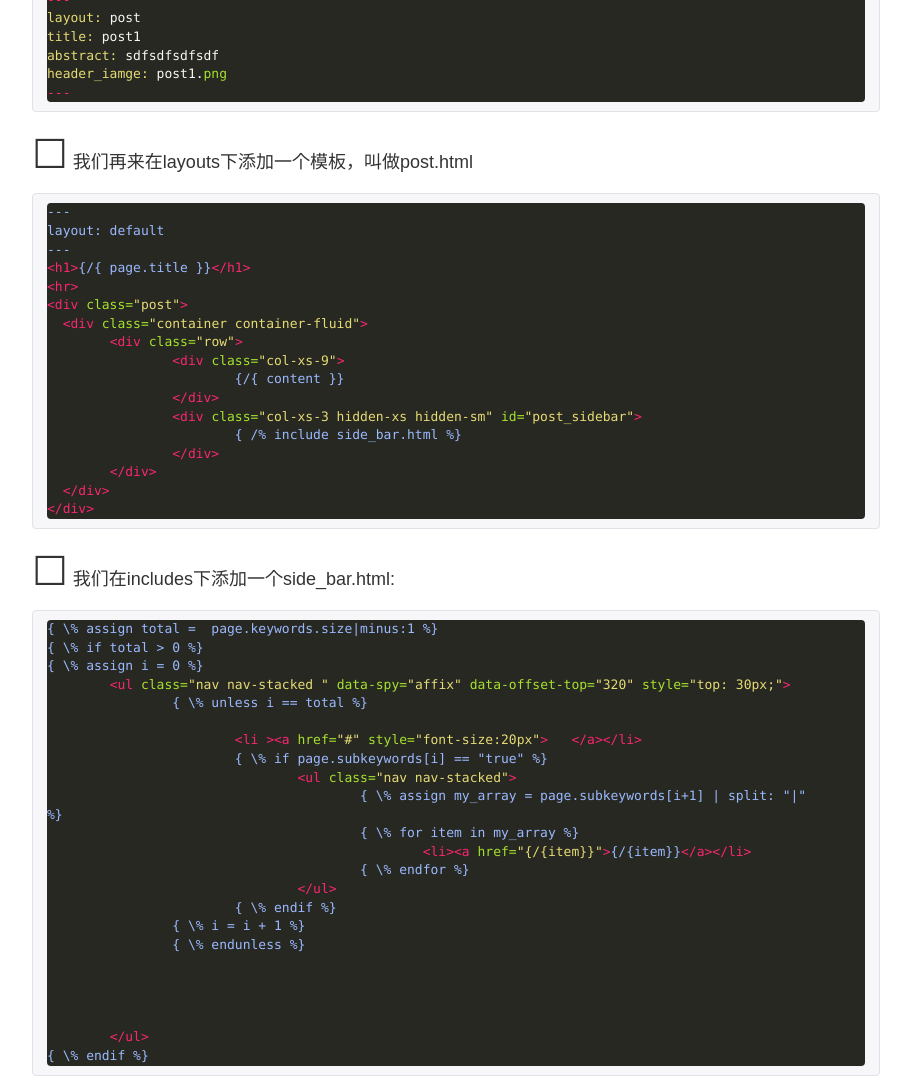
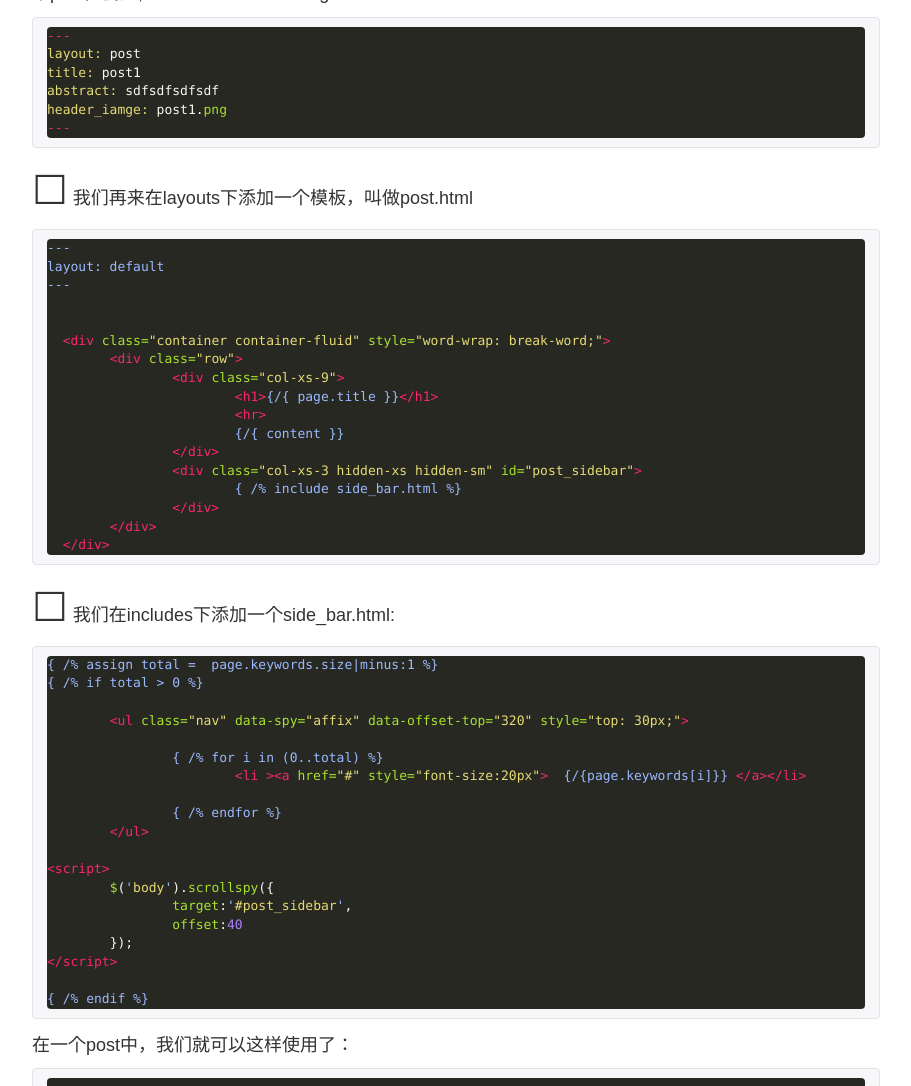
Before and after one commit to unfashionable/YichaoOU.github.io, a Jekyll site: the page built from tutorials/web_design/_posts/2016-07-20-jekyll-blog.md, in a window 1280 px wide and 1400 px high, scrolled down 5597 px, cut to the strip 0-1086 px from the top of the window. Shown: the whole strip, without its empty margins (38-949 px from the left). Built offline with Jekyll 4.4.1, drawn with Linux system fonts in a browser that asks for light colours; some of the changed text lies outside the part shown.

Commit message:
jekyll post

```diff
--- a/tutorials/web_design/_posts/2016-07-20-jekyll-blog.md
+++ b/tutorials/web_design/_posts/2016-07-20-jekyll-blog.md
@@ -24,6 +24,8 @@ todo: <span class="label label-danger">TO DO</span>
 > git clone https://github.com/pokemon-liyc/pokemon-liyc.github.io.git
 
 {{page.check}} 现在，用ST3打开你的网站文件夹，我们来新建几个文件夹，分别是：
+
+css, image, js 可以直接从上节课的目录中copy过来
 
 > _layouts
 >
@@ -273,12 +275,13 @@ header_iamge: post1.png
 ---
 layout: default
 ---
-<h1>{/{ page.title }}</h1>
-<hr>
-<div class="post">
-  <div class="container container-fluid">
+
+
+  <div class="container container-fluid" style="word-wrap: break-word;">
   	<div class="row">
   		<div class="col-xs-9">
+  			<h1>{/{ page.title }}</h1>
+  			<hr>
   			{/{ content }}
   		</div>
   		<div class="col-xs-3 hidden-xs hidden-sm" id="post_sidebar">
@@ -286,7 +289,7 @@ layout: default
   		</div>
   	</div>
   </div>
-</div>
+
 {% endhighlight %}
 
 
@@ -294,28 +297,80 @@ layout: default
 
 {% highlight html %}
 
-{ \% assign total =  page.keywords.size|minus:1 %}
-{ \% if total > 0 %}
-{ \% assign i = 0 %}
-	<ul class="nav nav-stacked " data-spy="affix" data-offset-top="320" style="top: 30px;">
-		{ \% unless i == total %}
+{ /% assign total =  page.keywords.size|minus:1 %}
+{ /% if total > 0 %}
 
-			<li ><a href="#{{page.anchors[i]}}" style="font-size:20px">  {{page.keywords[i]}} </a></li>
-			{ \% if page.subkeywords[i] == "true" %}
-				<ul class="nav nav-stacked">
-					{ \% assign my_array = page.subkeywords[i+1] | split: "|" %}
-					{ \% for item in my_array %}
-						<li><a href="{/{item}}">{/{item}}</a></li>
-					{ \% endfor %}
-				</ul>
-			{ \% endif %}
-		{ \% i = i + 1 %}
-		{ \% endunless %}
+	<ul class="nav" data-spy="affix" data-offset-top="320" style="top: 30px;">
+
+		{ /% for i in (0..total) %}
+			<li ><a href="#{{page.anchors[i]}}" style="font-size:20px">  {/{page.keywords[i]}} </a></li>
+
+		{ /% endfor %}
+	</ul>
+
+<script>
+	$('body').scrollspy({
+		target:'#post_sidebar',
+		offset:40
+	});
+</script>
+
+{ /% endif %}
+
+
+{% endhighlight %}
 
 
 
 
-	</ul>
-{ \% endif %}
+在一个post中，我们就可以这样使用了：
+
+{% highlight html %}
+
+---
+layout: post
+title: post3
+abstract: this is post 3 whatever
+header_image: pikachu.png
+header: category1
+keywords:
+- keyword 1
+- keyword 2
+- keyword 3
+anchors:
+- a1
+- a2
+- a3
+---
+
+
+# keyword 1 {#a1}
+
+![img](/image/spring.jpg)
+![img](/image/spring.jpg)
+![img](/image/spring.jpg)
+
+# keyword 2 {#a2}
+
+![img](/image/spring.jpg)
+![img](/image/spring.jpg)
+![img](/image/spring.jpg)
+
+# keyword 3 {#a3}
+
+![img](/image/spring.jpg)
+
+![img](/image/spring.jpg)
+![img](/image/spring.jpg)
 
 {% endhighlight %}
+
+好，我们的web design课程就到这里结束了。主要是教会了大家：
+
+1. 如何使用html模板
+
+2. 如何在github上部署自己的网站
+
+3. 一个网站的布局
+
+4. 怎么做一个简单的博客
```
Also changed, not shown: tutorials/web_design/_posts/2016-07-20-bootstrap-blog.md (+34 -60 lines).
